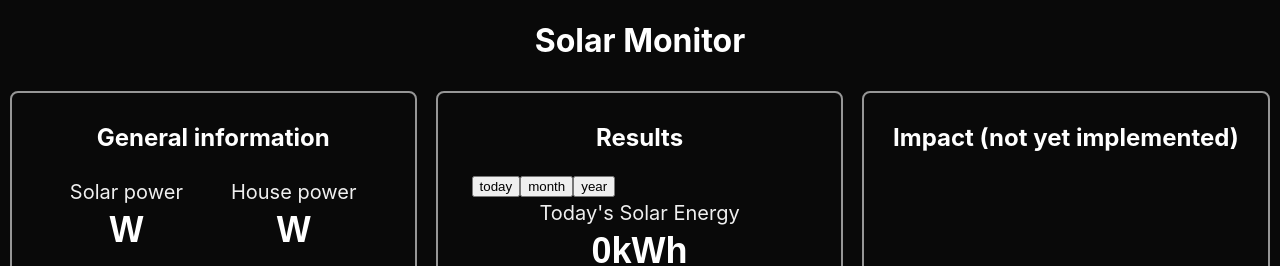
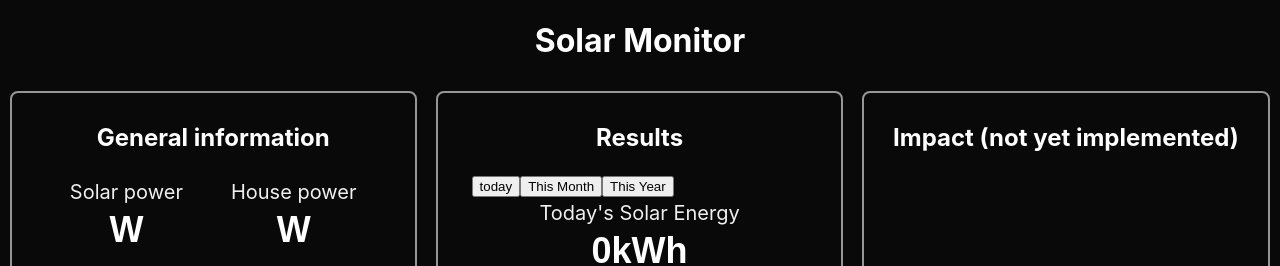
Before and after one commit to manugrb/alternative-solarmax-display, a React (Create React App) app in the folder solarmax-display-app/: page / in a window 1280 px wide. Shown: the top 266 px of the page. Built offline with nearby package versions, Linux system fonts and the light colour scheme; no server answers.

Commit message:
Update props passed to timeframeSelector

```diff
--- a/solarmax-display-app/src/App.js
+++ b/solarmax-display-app/src/App.js
@@ -146,7 +146,19 @@ const App = () => {
           <h2>Results</h2>
 
           <div className="energyMeterContainer">
-            <TimeFrameSelector timeframes={[{"today": setTimeframeState}, {"month": setTimeframeState}, {"year": setTimeframeState}]}/>
+            <TimeFrameSelector timeframes={[{
+              "timeframe": "today",
+              "onClickFunction": setTimeframeState,
+              "argument": "today"
+            }, {
+              "timeframe": "This Month",
+              "onClickFunction": setTimeframeState,
+              "argument": "month"
+            }, {
+              "timeframe": "This Year",
+              "onClickFunction": setTimeframeState,
+              "argument": "year"
+            }]}/>
             <EnergyMeter energy={producedEnergyState} name={"Today's Solar Energy"} />
             <EnergyMeter energy={usedEnergyState} name={"Today's Used Energy"} />
             <EnergyMeter energy={boughtEnergyState} name={"Today's Bought Energy"} />
--- a/solarmax-display-app/src/components/timeFrameSelector/timeFrameSelector.jsx
+++ b/solarmax-display-app/src/components/timeFrameSelector/timeFrameSelector.jsx
@@ -8,10 +8,10 @@ const TimeFrameSelector = (props) => {
 
         return props.timeframes.map((timeframe) => {
 
-            const timeframeName = Object.keys(timeframe)[0];
+            const timeframeName = timeframe.timeframe;
             const onclick = () => {
-                const propsFunction = timeframe[timeframeName];
-                propsFunction(timeframeName);
+                const propsFunction = timeframe.onClickFunction;
+                propsFunction(timeframe.argument);
             }
             return <button onClick={onclick}>{timeframeName}</button>
 
```
